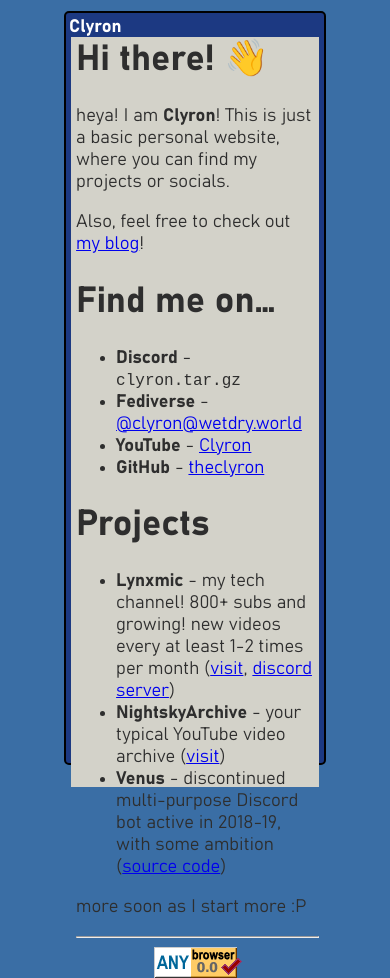
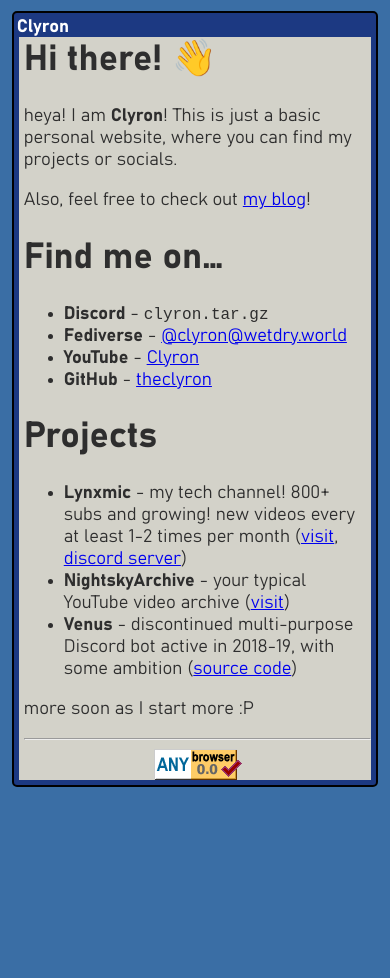
Before and after one commit to theclyron/legacy-site, a Jekyll site: the page built from index.md, in a window 390 px wide. Built offline with Jekyll 4.4.1, drawn with Linux system fonts in a browser that asks for light colours; after the commit the page ends 900 px from its top, so only the background shows below that.

Commit message:
fix mobile

```diff
--- a/css/style.css
+++ b/css/style.css
@@ -14,12 +14,11 @@
 .window {
     background-color: #1c3982;
     margin-top: 3%;
-    margin-left: 15%;
-    margin-right: 15%;
+    margin-left: 1%;
+    margin-right: 1%;
     border: 2px solid;
     border-radius: 5px 5px 5px 5px;
     border-color: black;
-    max-height: 750px;
 }
 
 .title {
@@ -49,10 +48,22 @@
     background-color: #d3d2c9;
     margin: 5px;
     padding-left: 5px;
-    max-height: 750px;
 }
 
 .footer {
     text-align: center;
     margin: 1px;
 }
+
+@media only screen
+and (min-width: 768px)
+{
+    .window {
+        margin-left: 15%;
+        margin-right: 15%;
+        max-height: 750px;
+    }
+    .content {
+        max-height: 750px;
+    }
+}
```
Also changed, not shown: css/post.css (+11 -2 lines).
